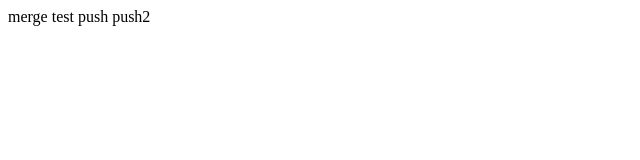
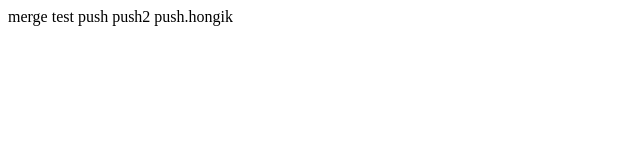
Before and after one commit to ahi200/hong, a plain HTML site: page index.html in a window 1280 px wide. Shown: the whole page, without its empty margins (0-640 px from the left). Drawn offline with Linux system fonts and the light colour scheme.

Commit message:
push.hongik

```diff
--- a/index.html
+++ b/index.html
@@ -5,4 +5,5 @@
 merge test
 push
 push2
+push.hongik
 </html>
```
